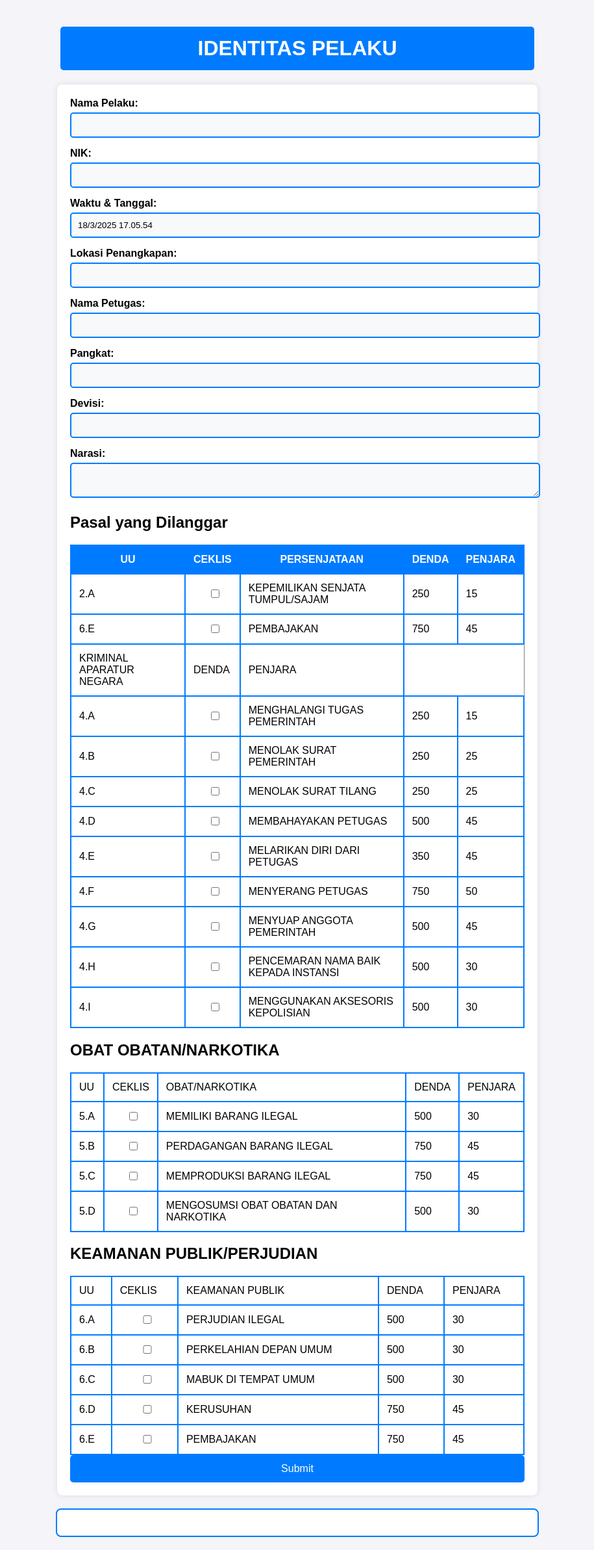
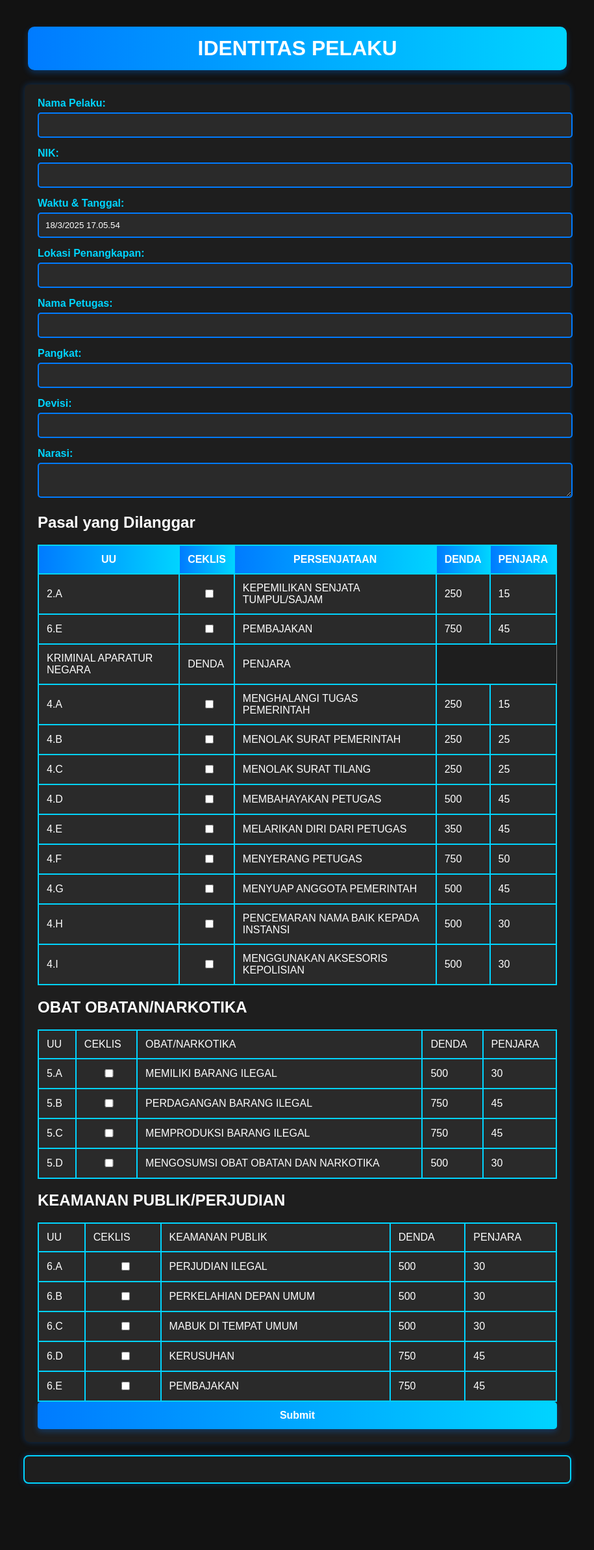
Before and after one commit to Hitampekat234/UUD-ARIVENA-PREMIRE, a plain HTML site: page index.html in a window 1280 px wide. Shown: the whole page at 65% size, without its empty margins (182-1097 px from the left). After the commit the page ends 2303 px from the top, so only its background shows below. Drawn offline with Linux system fonts and the light colour scheme.

Commit message:
style.css

```diff
--- a/style.css
+++ b/style.css
@@ -1,7 +1,8 @@
-/* Gaya dasar halaman */
+/* ======= General Style ======= */
 body {
-    font-family: Arial, sans-serif;
-    background-color: #f4f4f9;
+    font-family: 'Arial', sans-serif;
+    background-color: #121212;
+    color: #ffffff;
     margin: 0;
     padding: 20px;
     display: flex;
@@ -9,37 +10,38 @@ body {
     align-items: center;
 }
 
-/* Header */
+/* ======= Header ======= */
 h1 {
     text-align: center;
-    color: white;
-    background-color: #007bff;
+    color: #ffffff;
+    background: linear-gradient(90deg, #007bff, #00d4ff);
     padding: 15px;
-    border-radius: 5px;
+    border-radius: 10px;
     width: 100%;
-    max-width: 700px;
+    max-width: 800px;
+    box-shadow: 0 4px 10px rgba(0, 123, 255, 0.3);
 }
 
-/* Container utama */
+/* ======= Form Container ======= */
 .form-container {
-    background: white;
+    background: #1e1e1e;
     padding: 20px;
     border-radius: 8px;
-    box-shadow: 0 0 10px rgba(0, 0, 0, 0.1);
+    box-shadow: 0 0 10px rgba(0, 123, 255, 0.3);
     width: 100%;
-    max-width: 700px;
+    max-width: 800px;
 }
 
-/* Input dalam kotak */
+/* ======= Input Form ======= */
 .form-group {
     margin-bottom: 15px;
-    text-align: left;
 }
 
 label {
     font-weight: bold;
     display: block;
     margin-bottom: 5px;
+    color: #00d4ff;
 }
 
 input, textarea {
@@ -47,34 +49,37 @@ input, textarea {
     padding: 10px;
     border: 2px solid #007bff;
     border-radius: 5px;
-    background: #f8f9fa;
+    background: #2a2a2a;
+    color: #ffffff;
     outline: none;
     transition: 0.3s;
 }
 
 input:focus, textarea:focus {
-    border-color: #0056b3;
-    background: white;
+    border-color: #00d4ff;
+    background: #333;
 }
 
-/* Tombol Submit */
+/* ======= Submit Button ======= */
 button {
     width: 100%;
     padding: 12px;
-    background-color: #007bff;
+    background: linear-gradient(90deg, #007bff, #00d4ff);
     color: white;
     font-size: 16px;
+    font-weight: bold;
     border: none;
     border-radius: 5px;
     cursor: pointer;
     transition: 0.3s;
+    box-shadow: 0 4px 10px rgba(0, 123, 255, 0.3);
 }
 
 button:hover {
-    background-color: #0056b3;
+    background: linear-gradient(90deg, #0056b3, #008cff);
 }
 
-/* Tabel Pasal */
+/* ======= Tabel Pasal ======= */
 .sedangTable {
     width: 100%;
     border-collapse: collapse;
@@ -82,53 +87,54 @@ button:hover {
 }
 
 .sedangTable th, .sedangTable td {
-    border: 2px solid #007bff;
+    border: 2px solid #00d4ff;
     padding: 12px;
     text-align: left;
-    background: white;
+    background: #2a2a2a;
 }
 
 .sedangTable th {
-    background-color: #007bff;
+    background: linear-gradient(90deg, #007bff, #00d4ff);
     color: white;
     text-align: center;
 }
 
-/* Kotak Hasil Laporan */
+/* ======= Kotak Hasil Laporan ======= */
 .history-container {
     margin-top: 20px;
     padding: 20px;
-    border: 2px solid #007bff;
+    border: 2px solid #00d4ff;
     border-radius: 8px;
-    background: white;
+    background: #1e1e1e;
     width: 100%;
-    max-width: 700px;
+    max-width: 800px;
     text-align: left;
+    box-shadow: 0 0 10px rgba(0, 123, 255, 0.3);
 }
 
-/* Judul Hasil */
+/* ======= Judul Hasil ======= */
 .history-container h3 {
-    background-color: #007bff;
+    background: linear-gradient(90deg, #007bff, #00d4ff);
     color: white;
     padding: 12px;
     border-radius: 5px;
     text-align: center;
 }
 
-/* Isi Hasil */
+/* ======= Isi Hasil ======= */
 .history-container p {
     padding: 8px;
     margin: 8px 0;
-    border-left: 4px solid #007bff;
-    background: #f8f9fa;
+    border-left: 4px solid #00d4ff;
+    background: #2a2a2a;
     padding-left: 15px;
     font-size: 16px;
 }
 
-/* Kotak Pasal yang lebih luas */
+/* ======= Kotak Pasal yang lebih luas ======= */
 .pasal-container {
-    background: #f8f9fa;
-    border-left: 4px solid #007bff;
+    background: #2a2a2a;
+    border-left: 4px solid #00d4ff;
     padding: 10px;
     margin-top: 10px;
     font-size: 16px;
```
